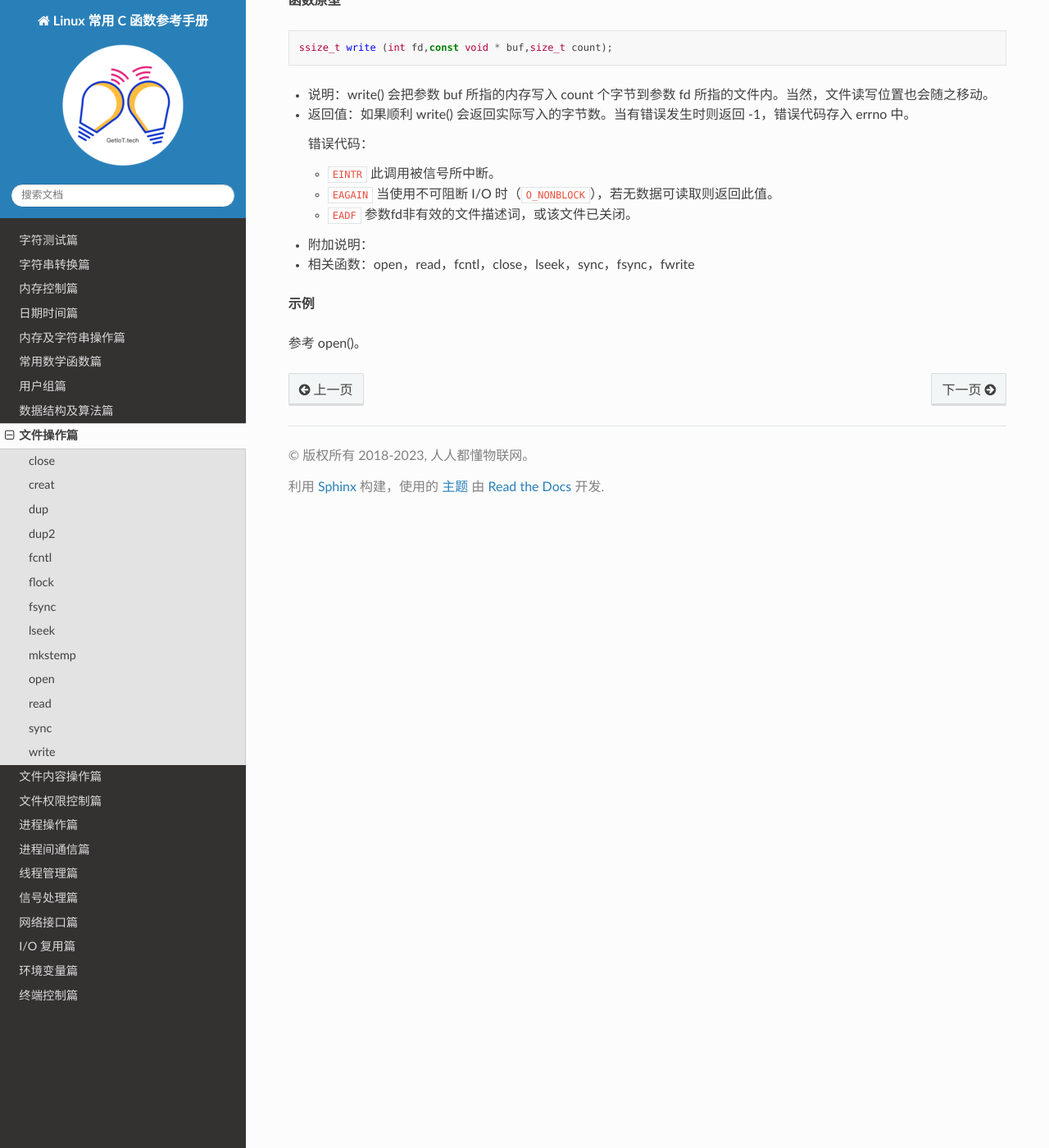
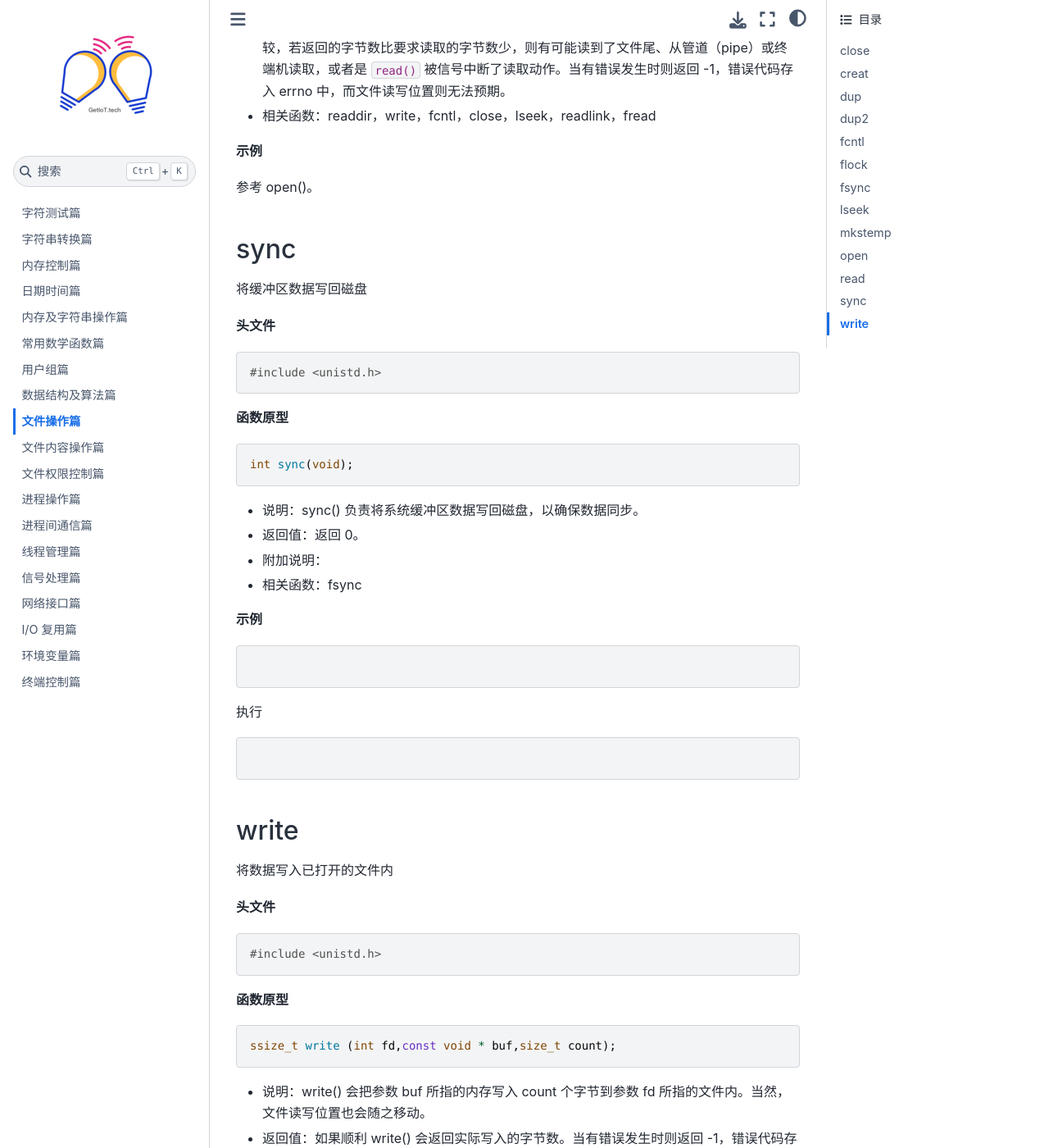
Before and after one commit to getiot/linux-c-functions, a Sphinx documentation site: the page built from source/file.md, in a window 1280 px wide and 1400 px high, scrolled down 12591 px. Shown: the whole window at 82% size. Built offline with Sphinx 7.4.7 and the Sphinx Book theme 1.1.4, drawn with Linux system fonts in a browser that asks for light colours; comment, search, counter and statistics services are not loaded; some of the changed text lies outside the part shown.

Commit message:
using new theme (sphinx_book_theme), support dark mode

```diff
--- a/requirements.txt
+++ b/requirements.txt
@@ -1,3 +1,4 @@
+sphinx_book_theme
 sphinx_rtd_theme
 sphinx_markdown_tables
 sphinxemoji
--- a/source/conf.py
+++ b/source/conf.py
@@ -18,8 +18,8 @@
 # -- Project information -----------------------------------------------------
 
 project = 'Linux 常用 C 函数参考手册'
-copyright = '2018-2023, 人人都懂物联网'
-author = 'GetIoT.tech'
+copyright = '2018-2025, 人人都懂物联网 GetIoT.tech'
+author = '阿基米东'
 
 # The full version, including alpha/beta/rc tags
 release = 'v1.0'
@@ -56,7 +56,8 @@ exclude_patterns = []
 # The theme to use for HTML and HTML Help pages.  See the documentation for
 # a list of builtin themes.
 #
-html_theme = 'sphinx_rtd_theme'
+# html_theme = 'sphinx_rtd_theme'
+html_theme = 'sphinx_book_theme'
 
 # Add any paths that contain custom static files (such as style sheets) here,
 # relative to this directory. They are copied after the builtin static files,
```
